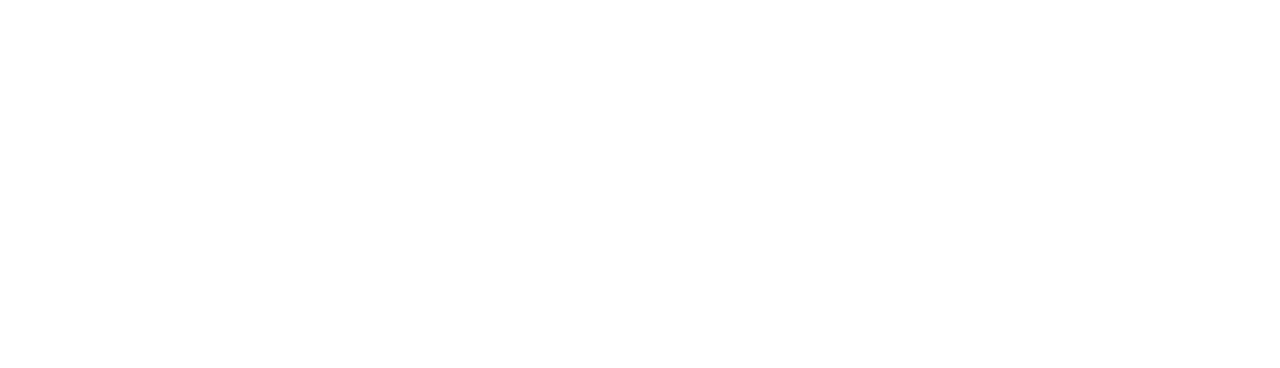
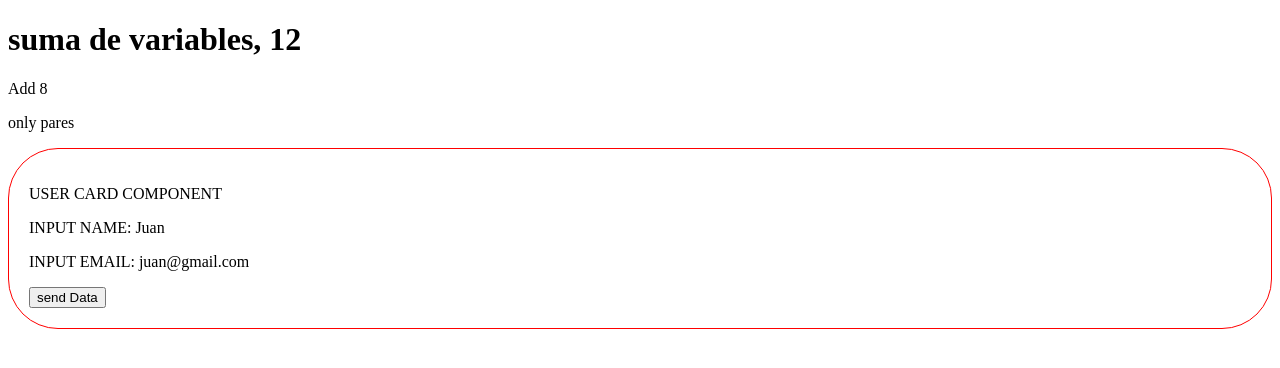
Before and after one commit to Lutyvr02/angular-curso-2024, an Angular app: page / in a window 1280 px wide. Shown: the top 368 px of the page. Built offline with nearby package versions, Linux system fonts and the light colour scheme.

Commit message:
26/09/2024 added some new features like a button

```diff
--- a/src/app/app.component.html
+++ b/src/app/app.component.html
@@ -5,4 +5,4 @@
 
 <p>only pares {{getArray()}}</p>
 
-<user-card> name="juan" [email]="'juan@gmail.com'"</user-card>
+<app-user-card name="Juan" [email]="'juan@gmail.com'" (sendData)="recieveData($event)"></app-user-card>
--- a/src/app/app.component.ts
+++ b/src/app/app.component.ts
@@ -74,4 +74,8 @@
     return persons.reduce((acumulador, valorActual) => (acumulador+ valorActual))
   }
 
+  public recieveData(data:any){
+    console.log('Print: '+data)
+  }
+
 }
--- a/src/app/user-card/user-card.component.html
+++ b/src/app/user-card/user-card.component.html
@@ -1,3 +1,6 @@
-<p>USER CARD COMPONENT</p>
-<P>INPUT NAME: {{ name }}</P>
-<P>INPUT EMAIL: {{ email }}</P>
+<div class="user-card">
+    <p>USER CARD COMPONENT</p>
+    <P>INPUT NAME: {{ name }}</P>
+    <P>INPUT EMAIL: {{ email }}</P>
+    <button (click)="onSendData()">send Data </button>
+</div>
--- a/src/app/user-card/user-card.component.scss
+++ b/src/app/user-card/user-card.component.scss
@@ -0,0 +1,5 @@
+.user-card {
+    border: 1px solid red;
+    border-radius: 50px;
+    padding: 20px;
+}
--- a/src/app/user-card/user-card.component.ts
+++ b/src/app/user-card/user-card.component.ts
@@ -1,4 +1,4 @@
-import { Component, Input, Output } from '@angular/core';
+import { Component, EventEmitter, Input, Output } from '@angular/core';
 
 @Component({
   selector: 'app-user-card',
@@ -12,5 +12,9 @@
   @Input() name: string = ''
   @Input() email:string = ''
 
-  @Output() sendData: any;
+  @Output() sendData = new EventEmitter()
+  public onSendData(){
+    this.sendData.emit('hola desde el hijo')
+  }
+
 }
```
